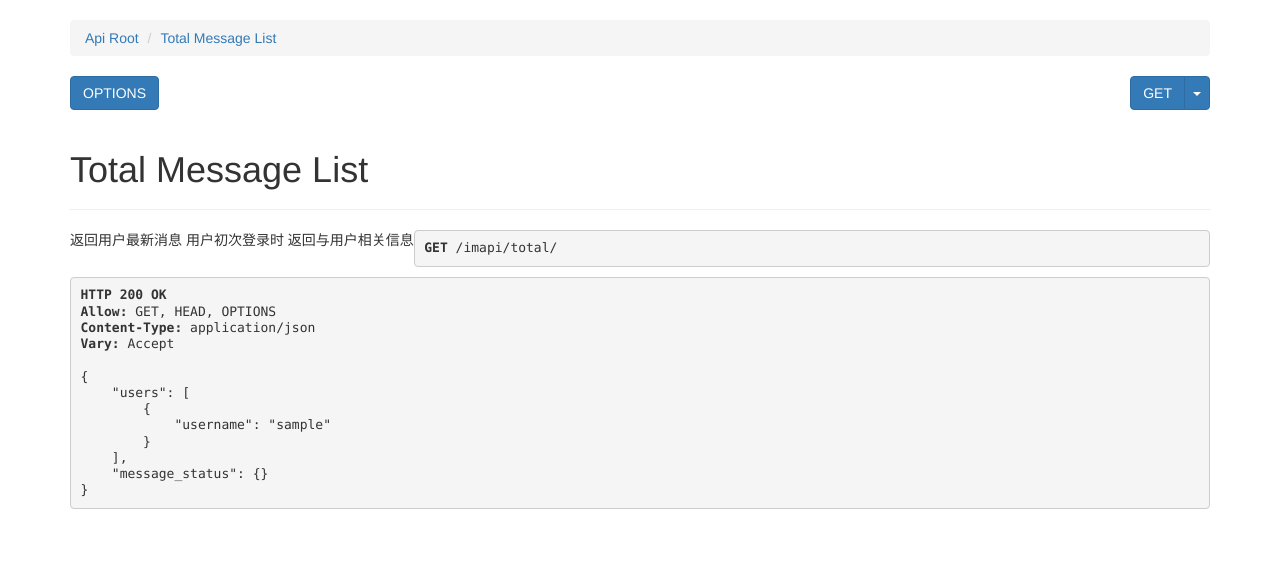
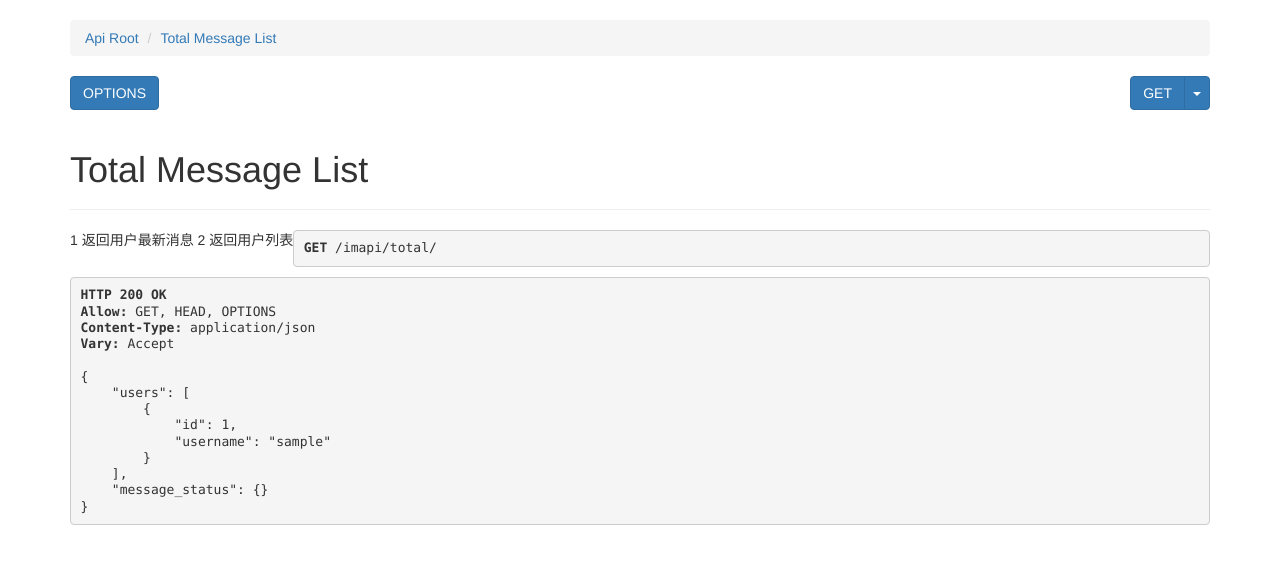
Before and after one commit to spiderbeg/SampleIM, a Django app: page /imapi/total/ in a window 1280 px wide. Shown: the part 51-615 px from the top of the page. Run offline with Django 3.2, Linux system fonts and the light colour scheme; the visitor is signed in with stand-in values (Sample User, id 1); data comes from the database, SQL or seed files in the repository; data that the repository does not hold is empty; some libraries are stand-ins or nearby versions.

Commit message:
优化前端emoji发送界面及后端消息接口代码

```diff
--- a/im/urls.py
+++ b/im/urls.py
@@ -9,6 +9,4 @@ urlpatterns = [
     path('signup/', views.signup, name="signup"),
     path('getLogout/', views.getLogout, name="getLogout"),
     path('getLogin/', views.getLogin, name="getLogin"),
-    # path('sendmessage/', views.sendmessage, name="sendmessage"),
-    # path('test/', views.testform, name='testform'),
 ]
--- a/imapi/serializer.py
+++ b/imapi/serializer.py
@@ -12,10 +12,12 @@ class UserSerializer(serializers.ModelSerializer):
         model = User
         fields = ['id','username']
 
+
 class UserMessageSerializer(serializers.ModelSerializer):
     class Meta:
         model = UserMessage
         fields = ['time', 'message', 'sender', 'receiver', 'pk','mtype']
+
 
 class GroupMessageSerializer(serializers.ModelSerializer):
     groupname = serializers.ReadOnlyField(source='group.name') # 多对一 关联； 一对多：snippets = serializers.PrimaryKeyRelatedField(many=True, queryset=Snippet.objects.all())
@@ -23,7 +25,8 @@ class GroupMessageSerializer(serializers.ModelSerializer):
     class Meta:
         model = GroupMessage
         fields = ['message', 'time', 'sender', 'pk','groupname','mtype']
-        # fields = ['__all__', 'snippets']
+
+
 class SaveImageSerializer(serializers.ModelSerializer):
     class Meta:
         model = User
--- a/imapi/urls.py
+++ b/imapi/urls.py
@@ -10,7 +10,7 @@ router.register('usermessage', views.UserMessageViewSet)
 
 urlpatterns = [
     path('', include(router.urls)),
-    path('groupmgpk/', views.groupmgpk),
+    path('groupmgpk/', views.groupmgpk), # 测试接口
     path('historymessage/', views.history_message),
     path('newestmessage/', views.newest_message),
     path('imagefile/', views.imagefile),
--- a/imapi/views.py
+++ b/imapi/views.py
@@ -1,8 +1,5 @@
-from django.shortcuts import render
 from django.contrib.auth.models import User
-from django.utils import timezone
 from django.db.models import Q
-from django.conf import settings
 from django.core.exceptions import ObjectDoesNotExist
 
 from rest_framework.response import Response
@@ -11,40 +8,34 @@ from rest_framework import viewsets
 from rest_framework import permissions
 from rest_framework.decorators import api_view, permission_classes
 from rest_framework.decorators import parser_classes
-from rest_framework.parsers import FileUploadParser,FormParser
 
 from imapi.permissions import IsOwnerOrReadOnly
 from im.models import UserMessage, GroupMessage, UserRelation, Group, GroupUser, UserProfile, SaveImage
 from imapi.serializer import UserMessageSerializer, GroupMessageSerializer, UserSerializer, SaveImageSerializer
 
-import sys
 # Create your views here.
 """ ViewSet 简化操作
 """
-# curl -X POST -d "message=gdivudgjfd&sender=t2&to=spiderbeg" --user t2:pythonbegin1 http://127.0.0.1:8000/imapi/usermessage/
 
 class TotalMessageViewSet(viewsets.ReadOnlyModelViewSet):
     """
-    返回用户最新消息
-    用户初次登录时
-    返回与用户相关信息
+    1 返回用户最新消息
+    2 返回用户列表
     """
     # 添加权限
     permission_classes = [permissions.IsAuthenticated] # 权限设置，登录用户可见
     def list(self, request, format=None, **kwargs):
-        """返回用户最新消息
+        """1 返回用户最新消息；
+           2 此方法下修改请求本接口时，返回的 json 数据
         """
         dz3 = {} # 记录用户最新消息 pk
         # 1 用户列表
-        # 筛选最近登录的用户 主要是 django 的关闭；浏览器 session 失效操作不太准确
-        queryset3 = request.online_now # 利用中间件缓存设置记录在线用户，并获取在线用户
-        onlineuser,users = [],[] # 在线用户名
-        for q in queryset3:
-            onlineuser.append(q.username)
-            users.append({'username':q.username})
-        # ur_serializer = UserSerializer(queryset3, many=True)
+        queryset3 = request.online_now # 利用中间件缓存设置记录在线用户，并获取在线用户。注意： django 的关闭；浏览器 session 失效操作不太准确
+        onlineuser = [] # 在线用户名
+        for q in queryset3: onlineuser.append(q.username)
+        users = UserSerializer(queryset3, many=True).data
 
-        # 获取用户最新消息
+        # 2.1 获取用户最新消息
         ur = UserRelation.objects.filter(Q(user=request.user) | Q(user2=request.user)) # Q 可进行复杂查询
         for ur2 in ur:
             queryset = UserMessage.objects.filter(userrelation=ur2)[::-1][:5] # 最近的 5 条消息
@@ -56,25 +47,25 @@ class TotalMessageViewSet(viewsets.ReadOnlyModelViewSet):
                 if temps not in dz3: dz3[temps] = 0
                 if dz3[temps] < q.pk: dz3[temps] = q.pk
 
-        # 保存用户最新消息 id
-        for ur2 in ur:
-            talker = ur2.user2.username if ur2.user.username == request.user.username else ur2.user.username
-            if talker not in onlineuser: break
-            temps = "%s->%s"% (request.user.username, talker)
-            if temps in dz3: ur2.umid = dz3[temps];ur2.save() # 需要前端保存用户未查看信息获取前端发送用户未查看信息到后端，后端再保存。
+        # 保存用户最新消息 id。----暂未使用
+        # for ur2 in ur:
+        #     talker = ur2.user2.username if ur2.user.username == request.user.username else ur2.user.username
+        #     if talker not in onlineuser: break
+        #     temps = "%s->%s"% (request.user.username, talker)
+        #     if temps in dz3: ur2.umid = dz3[temps];ur2.save() # 需要前端保存用户未查看信息获取前端发送用户未查看信息到后端，后端再保存。
 
-        # 群组消息 最新消息 PK
+        # 2.2 获取群组最新消息 PK；注意：此处当作只有一个群组处理
         queryset2 = GroupMessage.objects.all()[::-1][:10]
         if len(queryset2) != 0: dz3["%s->%s"%(request.user.username, queryset2[0].group.name)] = queryset2[0].pk # 群组最新消息
-
         dz = {
             'users': users,
-            # 'last_messsage': dz2,
             'message_status': dz3,
         }
         return Response(dz)
+
     def retrieve(self, *args, **kwargs):
         return Response(status=status.HTTP_404_NOT_FOUND)
+
 
 class GroupMessageViewSet(viewsets.ModelViewSet):
     '''
@@ -82,13 +73,14 @@ class GroupMessageViewSet(viewsets.ModelViewSet):
     '''
     queryset = GroupMessage.objects.all()
     serializer_class = GroupMessageSerializer
-    permission_classes = [permissions.IsAuthenticatedOrReadOnly,permissions.IsAuthenticated,
+    permission_classes = [permissions.IsAuthenticatedOrReadOnly,
+                          permissions.IsAuthenticated,
                           IsOwnerOrReadOnly]
     # 保存数据
     def perform_create(self, serializer):
-        # print(11111111111111111111111111,self.request.POST['sender'])
         group = Group.objects.get(name='firsttest') # 对于外键的处理
         serializer.save(group=group)
+
 
 class UserMessageViewSet(viewsets.ModelViewSet):
     """
@@ -96,12 +88,14 @@ class UserMessageViewSet(viewsets.ModelViewSet):
     """
     queryset = UserMessage.objects.all()
     serializer_class = UserMessageSerializer
-    permission_classes = [permissions.IsAuthenticatedOrReadOnly,permissions.IsAuthenticated,
+    permission_classes = [permissions.IsAuthenticatedOrReadOnly,
+                          permissions.IsAuthenticated,
                           IsOwnerOrReadOnly]
     # 保存数据
     def perform_create(self, serializer):
         """
-        前端 post 的数据要与后端字段名符合
+        1 前端 post 的数据要与后端字段名符合
+        2 这里主要是对于外键的处理
         """
         sender = self.request.user
         receiver = User.objects.get(username=self.request.POST['receiver'])
@@ -109,8 +103,9 @@ class UserMessageViewSet(viewsets.ModelViewSet):
             ur = UserRelation.objects.get(user=receiver,user2=sender)
         except ObjectDoesNotExist:
             ur, _ = UserRelation.objects.get_or_create(user=sender,user2=receiver)
-        # um = UserMessage.objects.create(userrelation=ur,message=self.request.POST['message'],sender=sender.username,receiver=to.username)
+        # 保存外键信息
         serializer.save(userrelation=ur)
+
     def list(self, request): # 重写方法
         ur = UserRelation.objects.filter(Q(user=request.user) | Q(user2=request.user)) # Q 可进行复杂查询
         dz = {}
@@ -120,6 +115,7 @@ class UserMessageViewSet(viewsets.ModelViewSet):
             dz[str(ur2)] = serializer.data
         return Response(dz)
 
+
 @api_view(['GET'])
 def groupmgpk(request, format=None): # 函数式的写法
     """
@@ -128,7 +124,6 @@ def groupmgpk(request, format=None): # 函数式的写法
     if request.method == 'GET':
         print('汝宁 running。。。。')
         return Response({'gmid':'ok'})
-
     return Response({'error':'please log in'}, status=status.HTTP_400_BAD_REQUEST)
 
 @api_view(['GET'])
@@ -136,68 +131,17 @@ def history_message(request, format=None): # 函数式的写法
     """
     返回用户群聊接收到的id
     """
-    paralist = ['user1','user2','minpk','type']
-    # print('22222222',request)
-    if request.method == 'GET' and request.user.is_authenticated and all(k in request.GET and  request.GET[k] not in ['NaN','undefined','null'] for k in paralist): # all() 所有为真返回真
-        # print(11111111,request.GET)
-        user1name, user2name = request.GET['user1'], request.GET['user2']
-        minpk = int(request.GET['minpk'])
-        tp = request.GET['type']
-        if tp == 'personal':
-            # 用户之间的信息
-            user = User.objects.get(username=user1name)
-            user2 = User.objects.get(username=user2name)
-            ur = UserRelation.objects.filter(Q(user=user,user2=user2) | Q(user=user2,user2=user)) # Q 可进行复杂查询
-            dz2 = {}
-            for ur2 in ur:
-                queryset = UserMessage.objects.filter(userrelation=ur2, pk__lt=int(minpk))[::-1][:5]
-                # print('queryset of um',queryset)
-                serializer = UserMessageSerializer(queryset, many=True)
-                dz2[str(ur2)] = serializer.data
-            hm_serializer = dz2
-            # print('返回的是啥',hm_serializer)
-
-        else:
-            queryset2 = GroupMessage.objects.filter(pk__lt=int(minpk))[::-1][:10]
-            hm_serializer = GroupMessageSerializer(queryset2, many=True).data
-        return Response(hm_serializer)
-
-    return Response({'error':'please use correct parameters'}, status=status.HTTP_400_BAD_REQUEST)
-
+    return handle_messgae(request)
 
 @api_view(['GET'])
 def newest_message(request, format=None): # 函数式的写法
     """
     返回用户群聊接收到的id
     """
-    paralist = ['user1','user2','maxpk','type']
-    if request.method == 'GET' and request.user.is_authenticated and all(k in request.GET and  request.GET[k] not in ['NaN','undefined','null'] for k in paralist): # all() 所有为真返回真
-        # print(11111111, request.GET, request.user)
-        user1name, user2name = request.GET['user1'], request.GET['user2']
-        maxpk = request.GET['maxpk']
-        tp = request.GET['type']
-        if tp == 'personal':
-            # 用户之间的信息
-            user = User.objects.get(username=user1name)
-            user2 = User.objects.get(username=user2name)
-            ur = UserRelation.objects.filter(Q(user=user,user2=user2) | Q(user=user2,user2=user)) # Q 可进行复杂查询
-            dz2 = {}
-            for ur2 in ur:
-                queryset = UserMessage.objects.filter(userrelation=ur2, pk__gt=int(maxpk))[::-1]
-                # print('queryset of um',queryset)
-                serializer = UserMessageSerializer(queryset, many=True)
-                dz2[str(ur2)] = serializer.data
-            hm_serializer = dz2
-        else:
-            queryset2 = GroupMessage.objects.filter(pk__gt=int(maxpk)).reverse() # 与[::-1] 相同
-            hm_serializer = GroupMessageSerializer(queryset2, many=True).data
-        return Response(hm_serializer)
+    return handle_messgae(request)
 
-    return Response({'error':'please use correct parameters'}, status=status.HTTP_400_BAD_REQUEST)
-
-# 保存文件到到服务器，并返回 url
 @api_view(['POST'])
-# @parser_classes((FormParser,)) 这个会影响 django 处理
+# @parser_classes((FormParser,)) 这个会影响 django 处理，若无返回图片数据内容需求，可不使用
 @permission_classes((permissions.IsAuthenticated, ))
 def imagefile(request, format=None):
     """
@@ -208,3 +152,39 @@ def imagefile(request, format=None):
     bf = request.FILES # <- django 等价于 request.data <-rest framework
     pic = SaveImage.objects.create(user=request.user,image_file=bf['fileInput'])
     return Response({'image_path': pic.image_file.url})
+
+# 历史消息和最新消息的处理函数
+def handle_messgae(request, format=None):
+    """
+    1 根据 pk 确定 -> minpk: 历史消息; maxpk: 最近消息.
+    2 返回相应的消息
+    """
+    paralist = ['user1','user2','minpk','type'] if 'minpk' in request.GET else ['user1','user2','maxpk','type']
+    if request.method == 'GET' and request.user.is_authenticated and all(k in request.GET and  request.GET[k] not in ['NaN','undefined','null'] for k in paralist): # all() 所有为真返回真
+        user1name, user2name = request.GET['user1'], request.GET['user2']
+        usepk = int(request.GET[paralist[2]])
+        tp = request.GET['type']
+        if tp == 'personal':
+            # 用户之间的信息
+            user = User.objects.get(username=user1name)
+            user2 = User.objects.get(username=user2name)
+            ur = UserRelation.objects.filter(Q(user=user,user2=user2) | Q(user=user2,user2=user)) # Q 可进行复杂查询
+            dz2 = {}
+            for ur2 in ur:
+                if 'minpk' == paralist[2]:
+                    queryset = UserMessage.objects.filter(userrelation=ur2, pk__lt=int(usepk))[::-1][:5]
+                else:
+                    queryset = UserMessage.objects.filter(userrelation=ur2, pk__gt=int(usepk))[::-1]
+                serializer = UserMessageSerializer(queryset, many=True)
+                dz2[str(ur2)] = serializer.data
+            hm_serializer = dz2
+
+        else:
+            if 'minpk' == paralist[2]:
+                queryset2 = GroupMessage.objects.filter(pk__lt=int(usepk))[::-1][:10]
+            else:
+                queryset2 = GroupMessage.objects.filter(pk__gt=int(usepk)).reverse()
+            hm_serializer = GroupMessageSerializer(queryset2, many=True).data
+        return Response(hm_serializer)
+
+    return Response({'error':'please use correct parameters'}, status=status.HTTP_400_BAD_REQUEST)
```
Also changed, not shown: im/static/im/js/chatroom.js (+18 -30 lines), im/templates/im/chatroom2.html (+2 -12 lines), im/views.py (+11 -11 lines), migrations/__init__.py (added).
